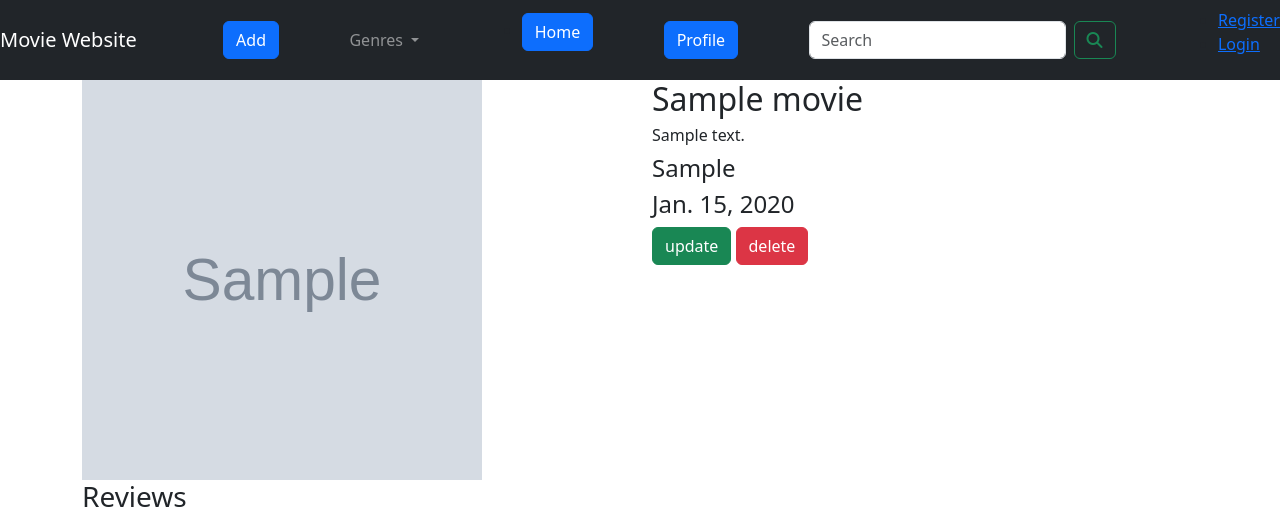
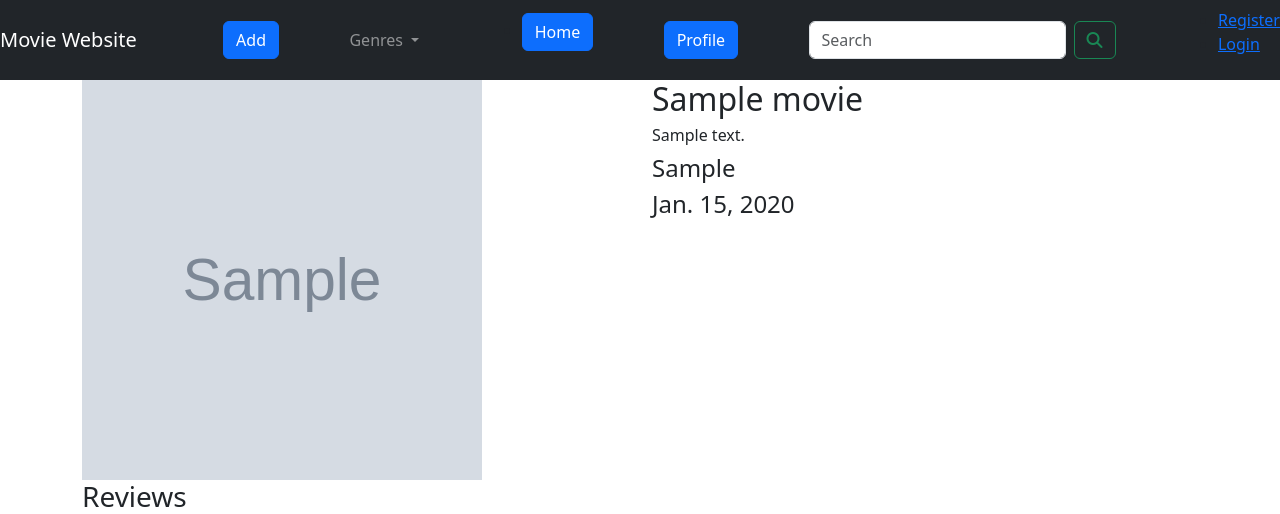
Before and after one commit to pythoninmakesinfo/moviewebsite, a Django app: page /movie/1/ in a window 1280 px wide. Shown: the top 514 px of the page. Run offline with Django 4.2, Linux system fonts and the light colour scheme; tables that the repository leaves empty hold one stand-in row (values such as "Sample post"); grey boxes marked "Sample" are stand-in pictures; some libraries are stand-ins or nearby versions.

Commit message:
Update detail.html

```diff
--- a/template/detail.html
+++ b/template/detail.html
@@ -15,8 +15,10 @@
 
 
 
-                 <a class="btn btn-success " href="{% url 'moviewebsiteapp:update' movies.id %}">update</a>
-                 <a class="btn btn-danger " href="{% url 'moviewebsiteapp:delete' movies.id %}">delete</a>
+                {% if user == movies.added_by %}
+    <a class="btn btn-success" href="{% url 'moviewebsiteapp:update' movies.id %}">Update</a>
+    <a class="btn btn-danger" href="{% url 'moviewebsiteapp:delete' movies.id %}">Delete</a>
+{% endif %}
 
 </div>
 
```
